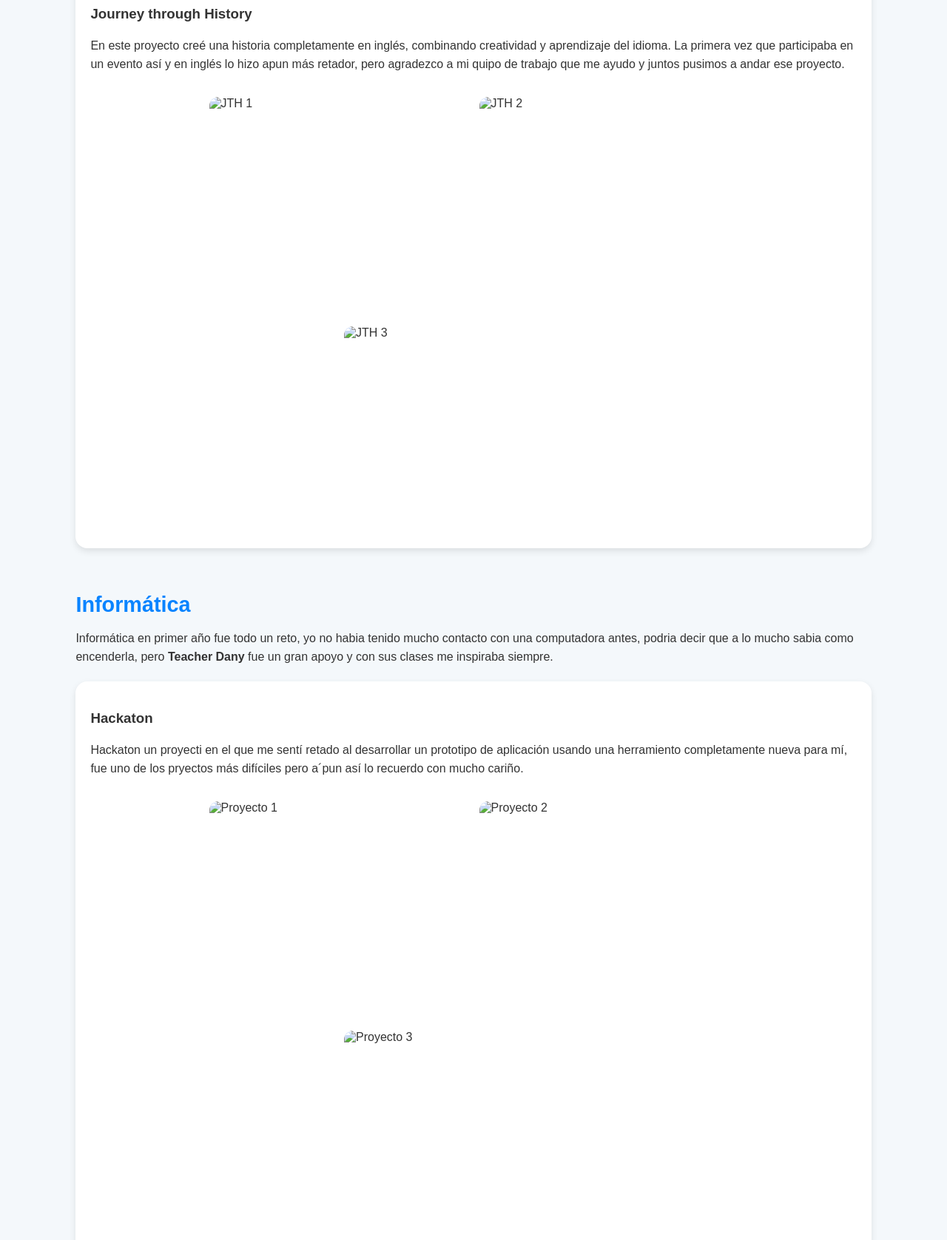
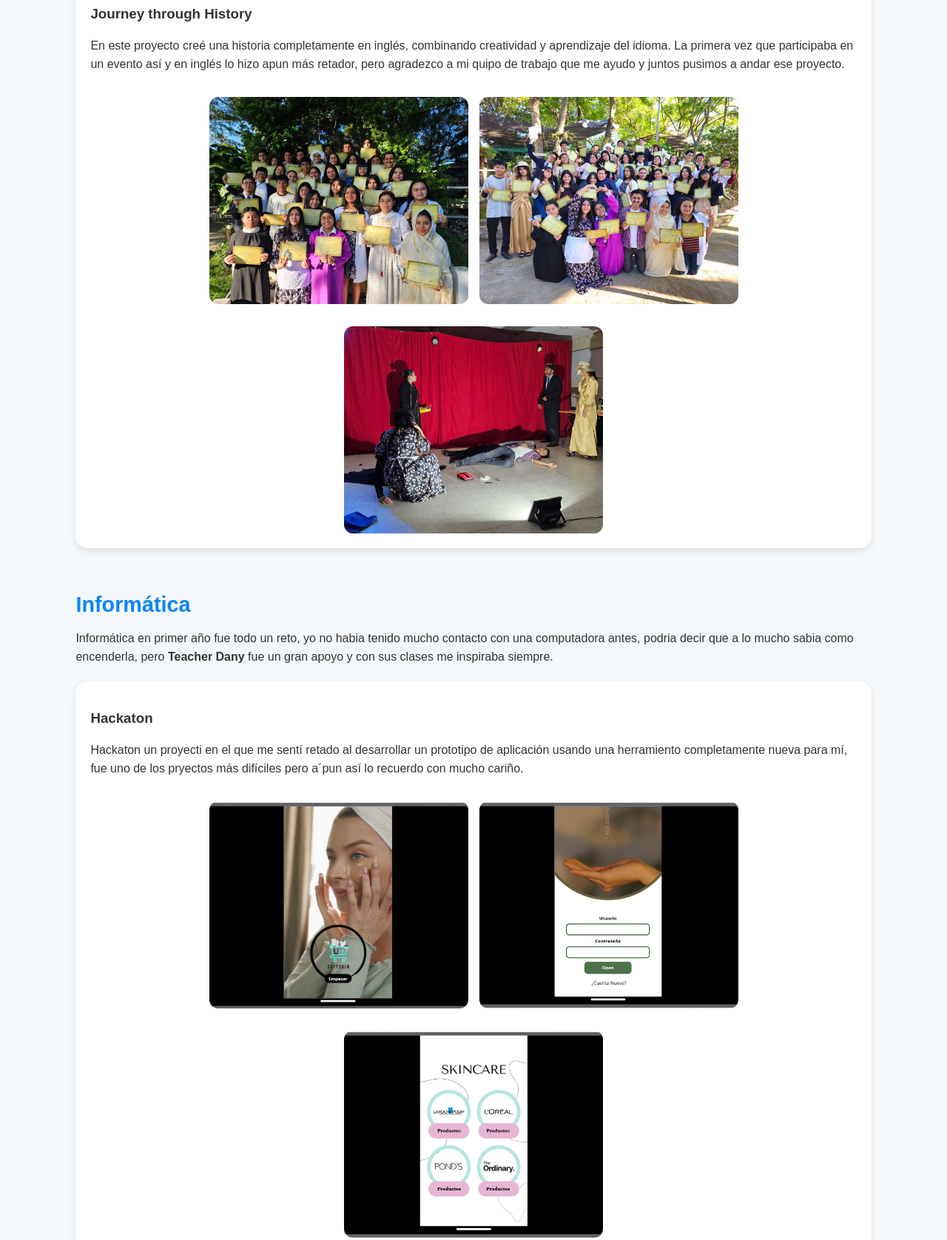
Before and after one commit to St3ven-E/Portafolio, a plain HTML site: page Primer.html in a window 1280 px wide. Shown: the part 480-2156 px from the top of the page at 74% size. Drawn offline with Linux system fonts and the light colour scheme.

Commit message:
Update Primer.html

```diff
--- a/Primer.html
+++ b/Primer.html
@@ -33,9 +33,9 @@
                 <h3>Journey through History</h3>
                 <p>En este proyecto creé una historia completamente en inglés, combinando creatividad y aprendizaje del idioma. La primera vez que participaba en un evento así y en inglés lo hizo apun más retador, pero agradezco a mi quipo de trabajo que me ayudo y juntos pusimos a andar ese proyecto.</p>
                 <div class="galeria">
-                    <img src="img/JTH 1.jpg" alt="JTH 1">
-                    <img src="img/JTH 2.jpg" alt="JTH 2">
-                    <img src="img/JTH 3.jpg" alt="JTH 3">
+                    <img src="JTH 1.jpg" alt="JTH 1">
+                    <img src="JTH 2.jpg" alt="JTH 2">
+                    <img src="JTH 3.jpg" alt="JTH 3">
                 </div>
             </div>
         </section>
@@ -47,9 +47,9 @@
                 <h3>Hackaton</h3>
                 <p>Hackaton un proyecti en el que me sentí retado al desarrollar un prototipo de aplicación usando una herramiento completamente nueva para mí, fue uno de los pryectos más difíciles pero a´pun así lo recuerdo con mucho cariño.</p>
                 <div class="galeria">
-                    <img src="img/SoftSkin_1.png" alt="Proyecto 1">
-                    <img src="img/SoftSkin_2.png" alt="Proyecto 2">
-                    <img src="img/SoftSkin_3.png" alt="Proyecto 3">
+                    <img src="SoftSkin_1.png" alt="Proyecto 1">
+                    <img src="SoftSkin_2.png" alt="Proyecto 2">
+                    <img src="SoftSkin_3.png" alt="Proyecto 3">
                 </div>
             </div>
         </section>
@@ -61,9 +61,9 @@
                 <h3>Leaving 360°</h3>
                 <p>Uno de los proyectos que desarrollamos de forma mpas completa con mis compañeros por todo lo que tuvimos que crear, fua una linda experiencia, trabajé con muchos compañeros por primera vez y creamos lazos muy bonitos sin dejar de lado todo el aprendizaje que obtive que me ayudó para segundo y tercero.</p>
                 <div class="galeria">
-                    <img src="img/Leaving 1.jpg" alt="Valores 1">
-                    <img src="img/Leaving 2.jpg" alt="Valores 2">
-                    <img src="img/Leaving 3.jpg" alt="Valores 3">
+                    <img src="Leaving 1.jpg" alt="Valores 1">
+                    <img src="Leaving 2.jpg" alt="Valores 2">
+                    <img src="Leaving 3.jpg" alt="Valores 3">
                 </div>
             </div>
         </section>
```
